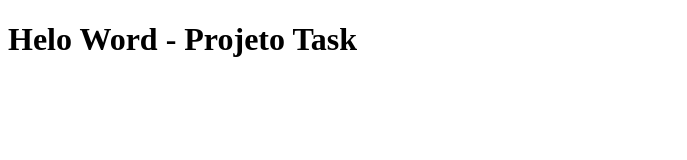
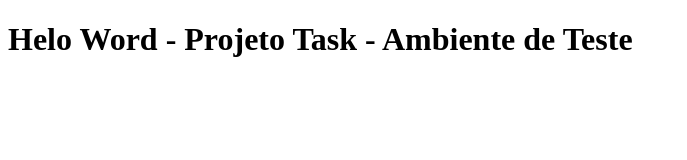
Before and after one commit to JoaoVictorBarbosa01/Projeto-Task, a plain HTML site: page index.html in a window 1280 px wide. Shown: the whole page, without its empty margins (0-687 px from the left). Drawn offline with Linux system fonts and the light colour scheme.

Commit message:
Alteração do arquivo Index

```diff
--- a/index.html
+++ b/index.html
@@ -7,6 +7,6 @@
     <title>Projeto Task</title>
 </head>
 <body>
-    <h1>Helo Word - Projeto Task</h1>
+    <h1>Helo Word - Projeto Task - Ambiente de Teste</h1>
 </body>
 </html>
```
